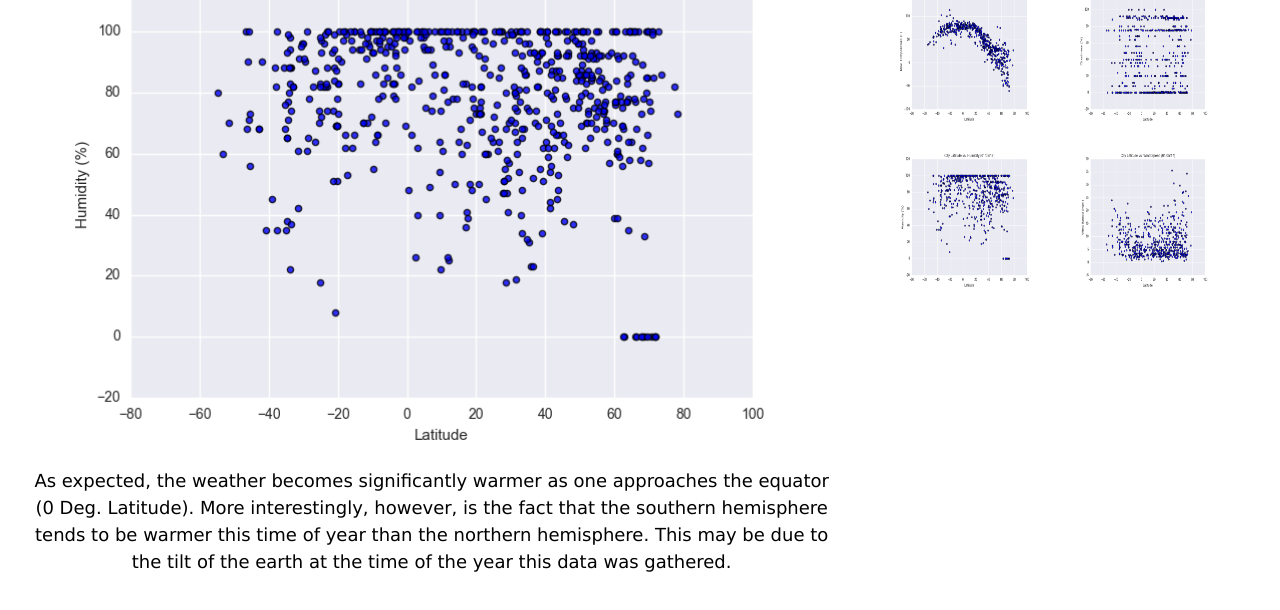
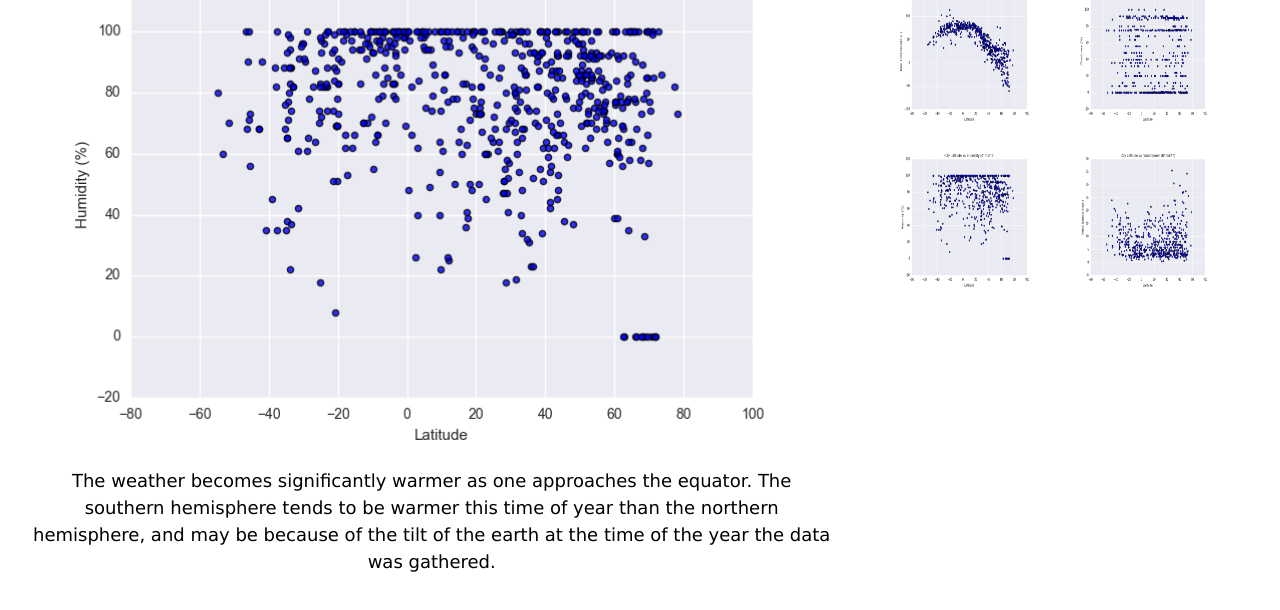
Before and after one commit to atxnatalia/Web-Design-Challenge, a plain HTML site: page humidity.html in a window 1280 px wide. Shown: the part 308-918 px from the top of the page. Drawn offline with nearby package versions, Linux system fonts and the light colour scheme.

Commit message:
Update humidity.html

```diff
--- a/humidity.html
+++ b/humidity.html
@@ -63,7 +63,7 @@
             <figure id="main1_figure">
                 <img src="./Resources/Images/Humidity.png" alt="Humidity.png" style="width:100%;height:100%;text-align:middle">
                 <figcaption>
-                    As expected, the weather becomes significantly warmer as one approaches the equator (0 Deg. Latitude). More interestingly, however, is the fact that the southern hemisphere tends to be warmer this time of year than the northern hemisphere. This may be due to the tilt of the earth at the time of the year this data was gathered.
+                    The weather becomes significantly warmer as one approaches the equator. The southern hemisphere tends to be warmer this time of year than the northern hemisphere, and may be because of the tilt of the earth at the time of the year the data was gathered.
                 </figcaption>
             </figure>
       </div>
```
